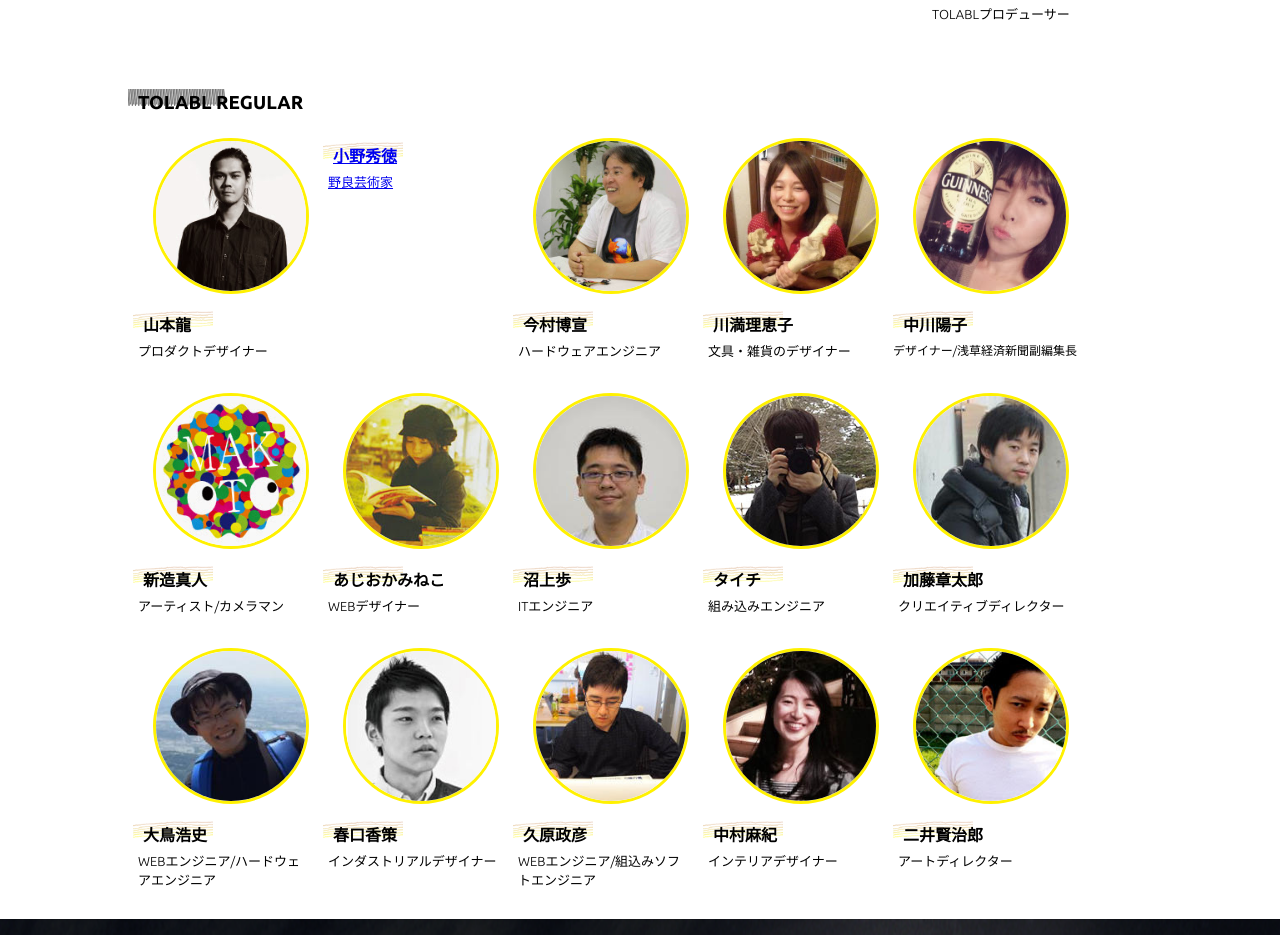
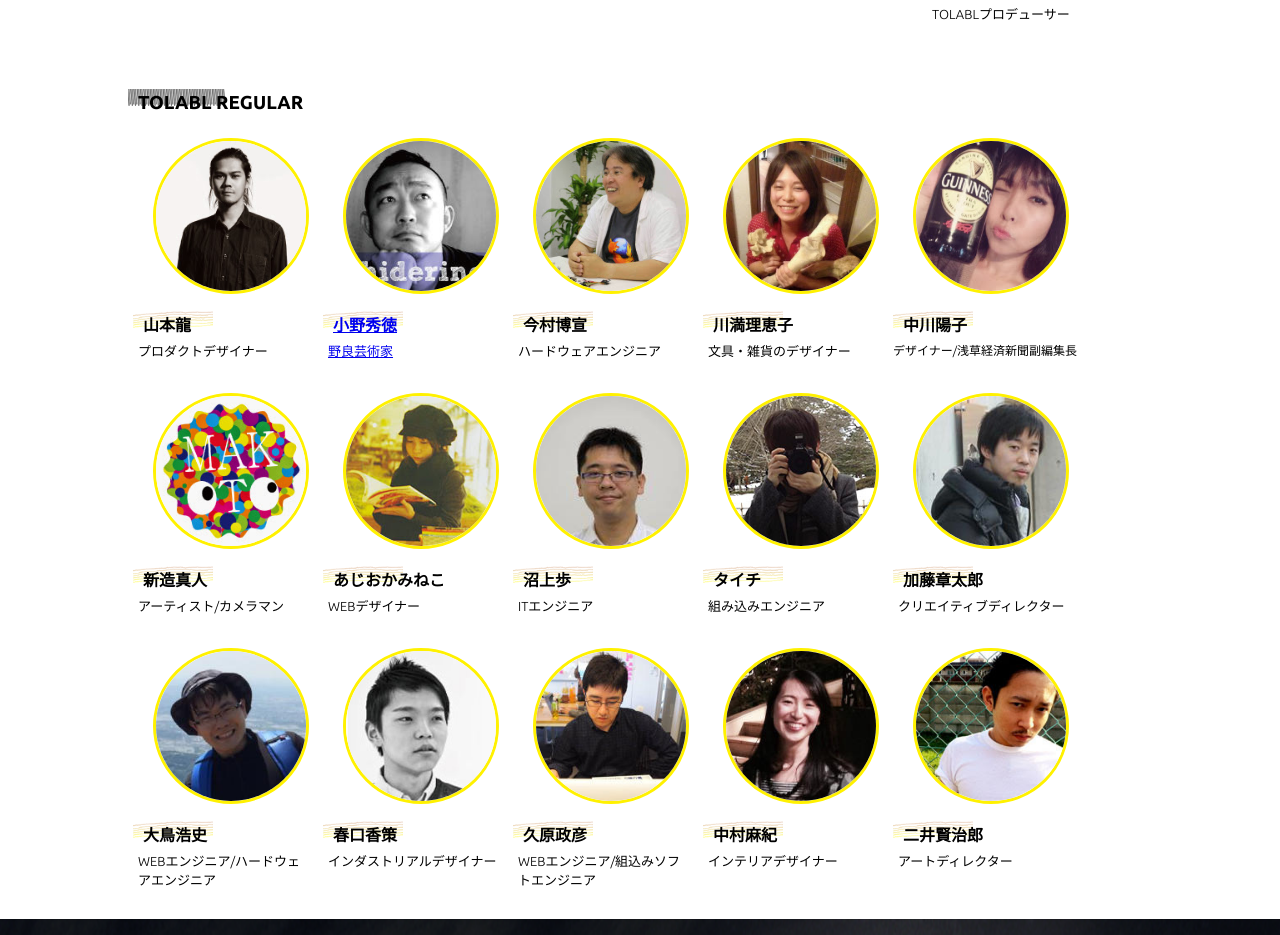
Before and after one commit to tolabl/HP, a plain HTML site: page index.html in a window 1280 px wide. Shown: the part 2080-3015 px from the top of the page. Drawn offline with nearby package versions, Linux system fonts and the light colour scheme; a script that the page names is missing; files whose address does not match are found by name.

Commit message:
さらにリンクを修正

```diff
--- a/index.html
+++ b/index.html
@@ -350,7 +350,7 @@ TOLABL　TV　メディア</h3>
         <h4>山本龍</h4>
         <p>プロダクトデザイナー</p></div>
 	<div>
-        <a href="http://hiderino.jp" target="_blank" src="img/member_hiderino.jpg" alt="hiderino"/>
+        <a href="http://hiderino.jp" target="_blank"><img src="img/member_hiderino.jpg" alt="hiderino"/>
 		<h4>小野秀徳</h4>
         <p>野良芸術家</p></div>
 	<div>
```
